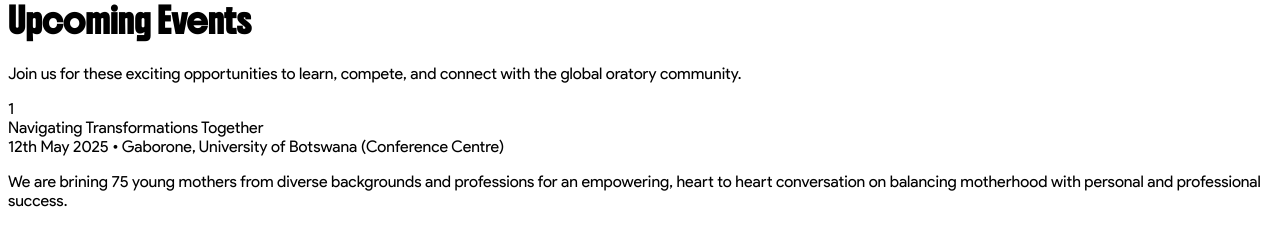
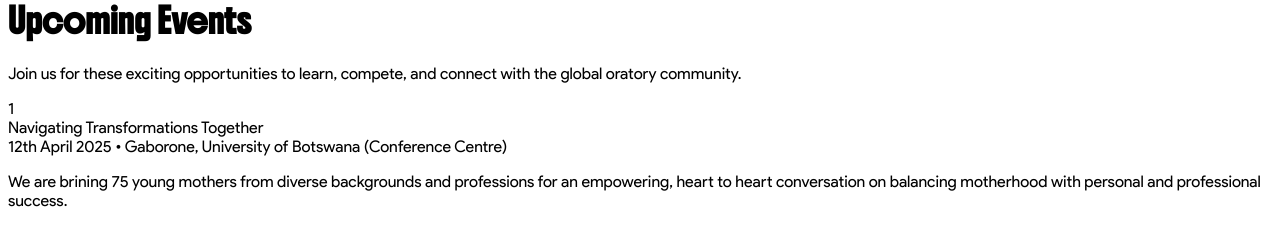
Before and after one commit to oratoryleague/Oratory-League, a React (Vite) app in the folder client/: page / in a window 1280 px wide. Shown: the part 9620-9847 px from the top of the page. Built offline with nearby package versions, Linux system fonts and the light colour scheme.

Commit message:
Update date for Navigating Transformations Together event to April 2025

```diff
--- a/client/src/components/home/UpcomingEvents.tsx
+++ b/client/src/components/home/UpcomingEvents.tsx
@@ -141,7 +141,7 @@ export const UpcomingEvents = () => {
           <Event
             number="1"
             title="Navigating Transformations Together"
-            dates="12th May 2025"
+            dates="12th April 2025"
             location="Gaborone, University of Botswana (Conference Centre)"
             description="We are brining 75 young mothers from diverse backgrounds and professions for an empowering, heart to heart conversation on balancing motherhood with personal and professional success."
           />
```
